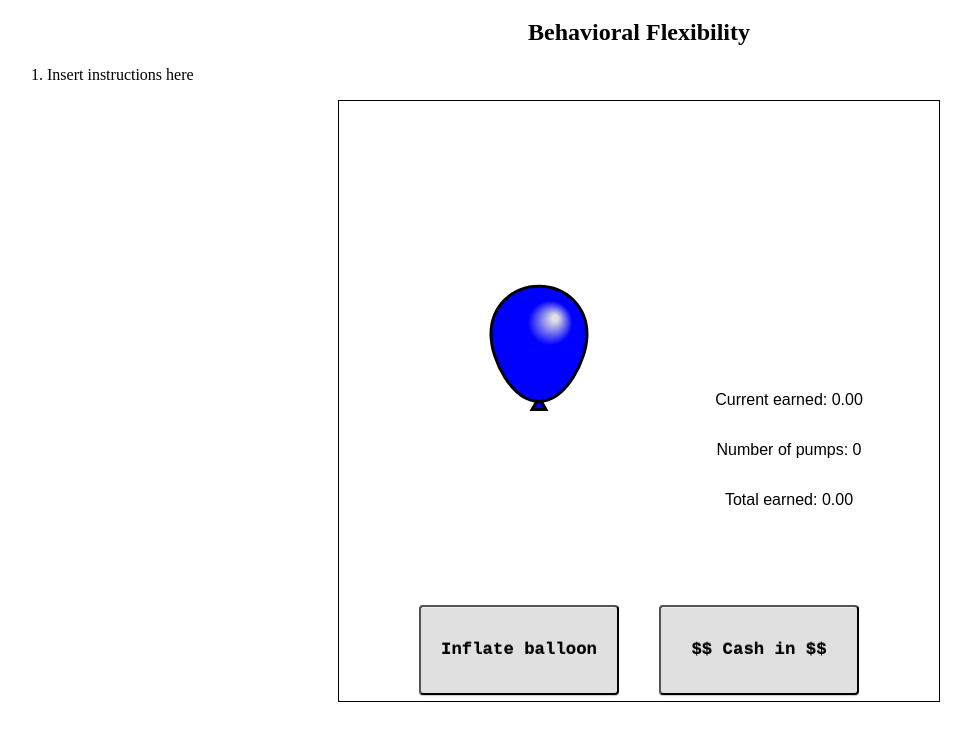
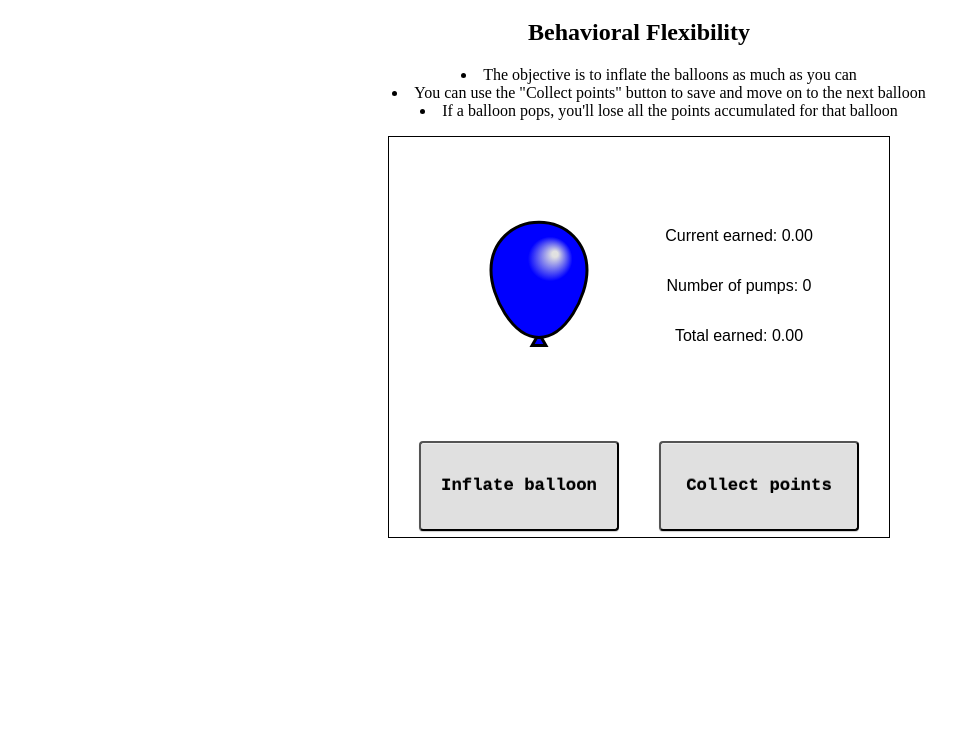
Before and after one commit to tganzarolli/reverse-learning-bart, a plain HTML site: page behavioral.html in a window 1280 px wide. Shown: the part 61-800 px from the top of the page, without its empty margins (1-972 px from the left). Drawn offline with Linux system fonts and the light colour scheme.

Commit message:
adjusting text, instructions and look and feel

```diff
--- a/behavioral.html
+++ b/behavioral.html
@@ -27,7 +27,7 @@
         // initialize the BART after the page has loaded
         $(document).ready(function() {
             // create a BART with default values using 10 balloons
-            $("#bart").bart({ b: bookingTrial.balloons, o: {earnings: bookingTrial.money_per_pump, increment: 0.04}, s: {beforestart: bookingTrial.handleTurn, onend: myEnd}});
+            $("#bart").bart({ b: bookingTrial.balloons, o: {earnings: bookingTrial.money_per_pump, increment: 0.03, radius: 48}, s: {beforestart: bookingTrial.handleTurn, onend: myEnd, w:500, h:400}});
         });
     //]]>
     </script>
@@ -37,9 +37,12 @@
 
     <h1 style="text-align:center;">Balloon Analogue Risk Task (BART)</h1>
     <h2 style="text-align:center;">Behavioral Flexibility</h2>
-    <ol>
-        <li>Insert instructions here</li>
-    </ol>
+    <ul>
+        <li>The objective is to inflate the balloons as much as you can</li>
+        <li>You can use the "Collect points" button to save and move on to the next balloon</li>
+        <li>If a balloon pops, you'll lose all the points accumulated for that balloon</li>
+    </ul>
+</div>
     <form id='bartForm' name='bartForm' method="POST" action="">
         <div id="bart" style="margin: auto; text-align: center;"></div>
     </form>
--- a/src/jquery.bart.css
+++ b/src/jquery.bart.css
@@ -24,7 +24,15 @@
     box-shadow: inset 0 1px 0 rgba(255, 255, 255, 0.4), 0 1px 1px rgba(0, 0, 0, 0.2);
     -webkit-transition-duration: 0.2s;
     -moz-transition-duration: 0.2s;
-	font-weight: 600;
-	font-size: 13pt;
-	font-family: "Courier New", Courier, monospace;
+    font-weight: 600;
+    font-size: 13pt;
+    font-family: "Courier New", Courier, monospace;
 }
+
+ul {
+    list-style: inside;
+    text-align: center;
+}
+
+li {
+}
```
Also changed, not shown: src/jquery.bart_reverse.js.
